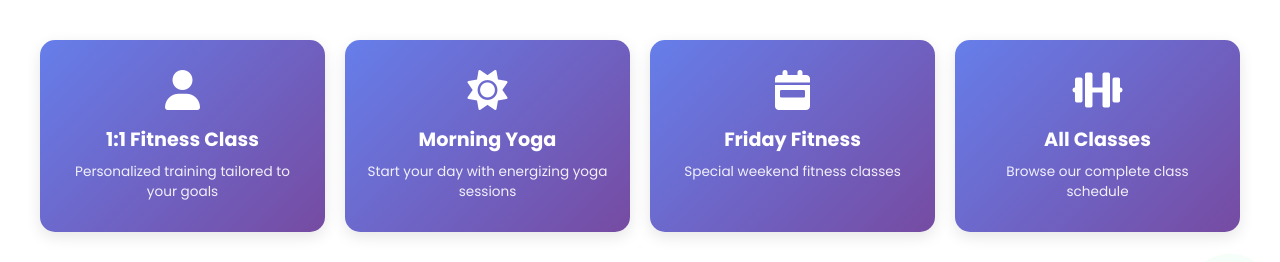
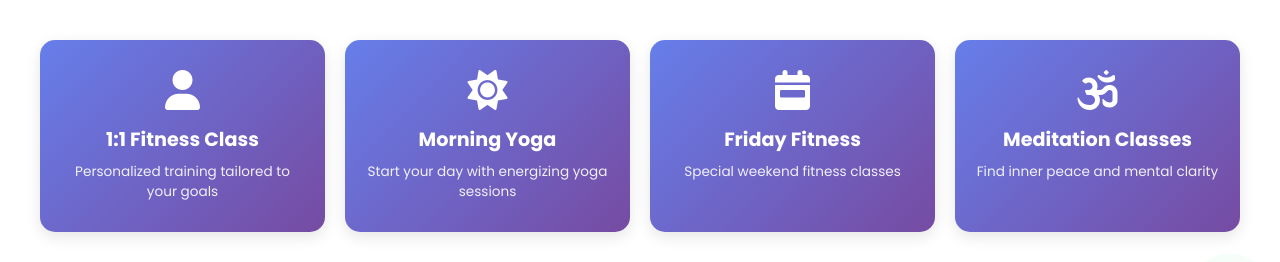
Before and after one commit to bharathkumar33/DivyaBodySculptYogaStudio, a website: page public/index.html in a window 1280 px wide. Shown: the part 452-714 px from the top of the page. Drawn offline with Linux system fonts and the light colour scheme.

```diff
--- a/public/index.html
+++ b/public/index.html
@@ -380,9 +380,9 @@
                 <p>Special weekend fitness classes</p>
             </a>
             <a href="classes.html" class="link-card">
-                <i class="fas fa-dumbbell"></i>
-                <h3>All Classes</h3>
-                <p>Browse our complete class schedule</p>
+                <i class="fas fa-om"></i>
+                <h3>Meditation Classes</h3>
+                <p>Find inner peace and mental clarity</p>
             </a>
         </div>
     </section>
```
